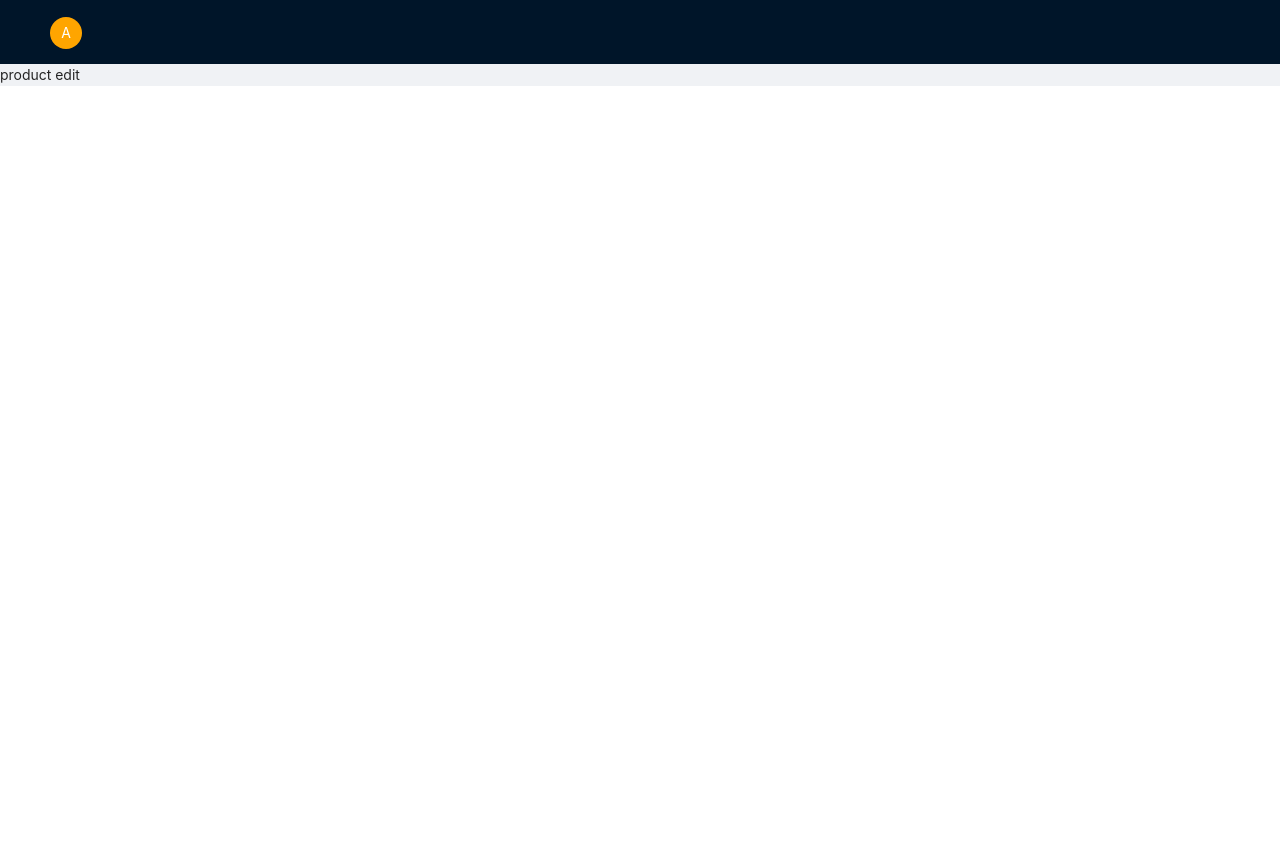
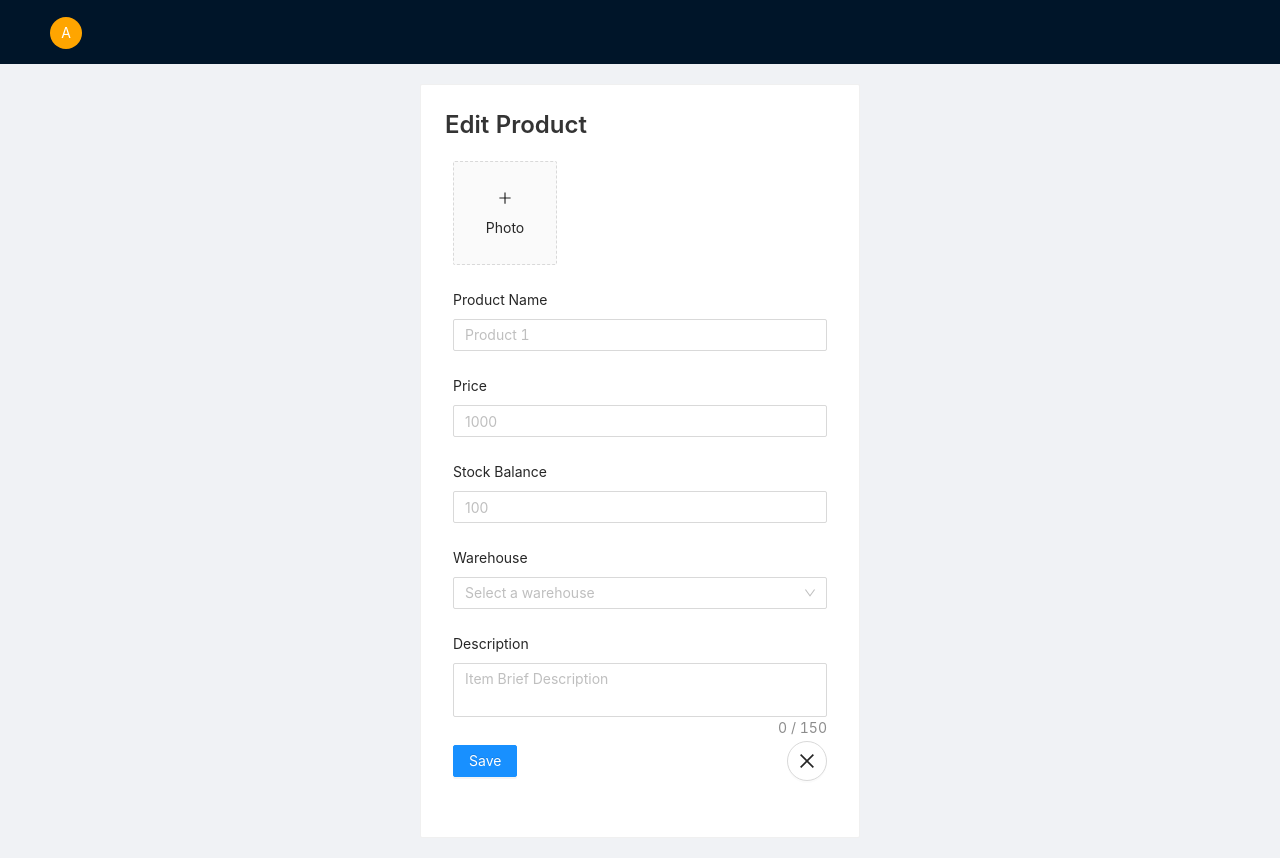
Before and after one commit to mdynnl/se2020-client, a React (Create React App) app: page /products/1/edit in a window 1280 px wide. Before the commit the page ends 800 px from the top, so only its background shows below. Built offline with nearby package versions, Linux system fonts and the light colour scheme.

Commit message:
updated some changes

```diff
--- a/src/App.js
+++ b/src/App.js
@@ -38,7 +38,7 @@ function App() {
                 </Route>
 
                 <Route path="/products/:id/edit" exact>
-                  product edit
+                  <AddNewItem />
                 </Route>
 
                 <Route path="/products/:id" exact>
--- a/src/components/ImageUpload.js
+++ b/src/components/ImageUpload.js
@@ -9,15 +9,14 @@ const UploadButton = () => (
   </div>
 )
 
-const ImageUpload = () => {
-  const [fileList, setFileList] = useState([])
-
+const ImageUpload = ({ fileList, setFileList, handleUpload }) => {
   return (
     <Upload
       name="picture"
       listType="picture-card"
-      showUploadList={false}
-      beforeUpload={f => setFileList([...fileList, f])}
+      handleUpload={handleUpload}
+      onChange={fileList => setFileList(fileList)}
+      beforeUpload={f => setFileList(f)}
       style={{
         width: '200px',
         height: '200px'
--- a/src/components/InputForm.js
+++ b/src/components/InputForm.js
@@ -11,7 +11,8 @@ import {
   Input,
   InputNumber,
   Select,
-  Modal
+  Modal,
+  Card
 } from 'antd'
 import InputFormActions from './InputFormActions'
 import ImageUpload from './ImageUpload'
@@ -52,13 +53,14 @@ const InputForm = () => {
   let message = 'Item Added'
   let initialValues = {}
 
-  if (location.pathname === '/edit') {
+  if (location.pathname !== '/products/new') {
     initialValues = {
       name: selectedProduct.name,
       price: selectedProduct.price,
       stockBalance: selectedProduct.stockBalance,
       warehouseId: selectedProduct.warehouseId,
-      description: selectedProduct.description
+      description: selectedProduct.description,
+      picture: selectedProduct.picture
     }
     title = 'Edit Product'
     apiPath = '/api/v1/products/' + selectedProduct.id
@@ -106,6 +108,7 @@ const InputForm = () => {
 
   return (
     <div className="InputForm">
+      <Card>
         <Typography.Title
           level={3}
           style={{ alignSelf: 'center', color: '#343434' }}
@@ -122,13 +125,19 @@ const InputForm = () => {
         >
           <Row>
             <Col style={{ padding: 8 }}>
-            <ImageUpload />
+              <ImageUpload
+                fileList={fileList}
+                setFileList={setFileList}
+                handleUpload={confirm}
+              />
             </Col>
             <Col flex={1} style={{ padding: 8 }}>
               <Form.Item
                 name="name"
                 label="Product Name"
-              rules={[{ required: true, message: 'Product Name is required' }]}
+                rules={[
+                  { required: true, message: 'Product Name is required' }
+                ]}
               >
                 <Input placeholder="Product 1" />
               </Form.Item>
@@ -146,7 +155,9 @@ const InputForm = () => {
               <Form.Item
                 name="stockBalance"
                 label="Stock Balance"
-              rules={[{ required: true, message: 'Stock Balance is required' }]}
+                rules={[
+                  { required: true, message: 'Stock Balance is required' }
+                ]}
               >
                 <InputNumber
                   min={0}
@@ -196,6 +207,7 @@ const InputForm = () => {
             </Col>
           </Row>
         </Form>
+      </Card>
     </div>
   )
 }
--- a/src/components/ProductInfoModal.js
+++ b/src/components/ProductInfoModal.js
@@ -38,7 +38,7 @@ const ProuductInfoModal = ({
               Delete
             </Button>
           </Popconfirm>
-          <Link to="/edit">
+          <Link to={`/products/${selectedProduct.id}/edit`}>
             <Button
               type="link"
               icon={<EditOutlined />}
```
Lines whose indentation alone changed are shown as unchanged.
